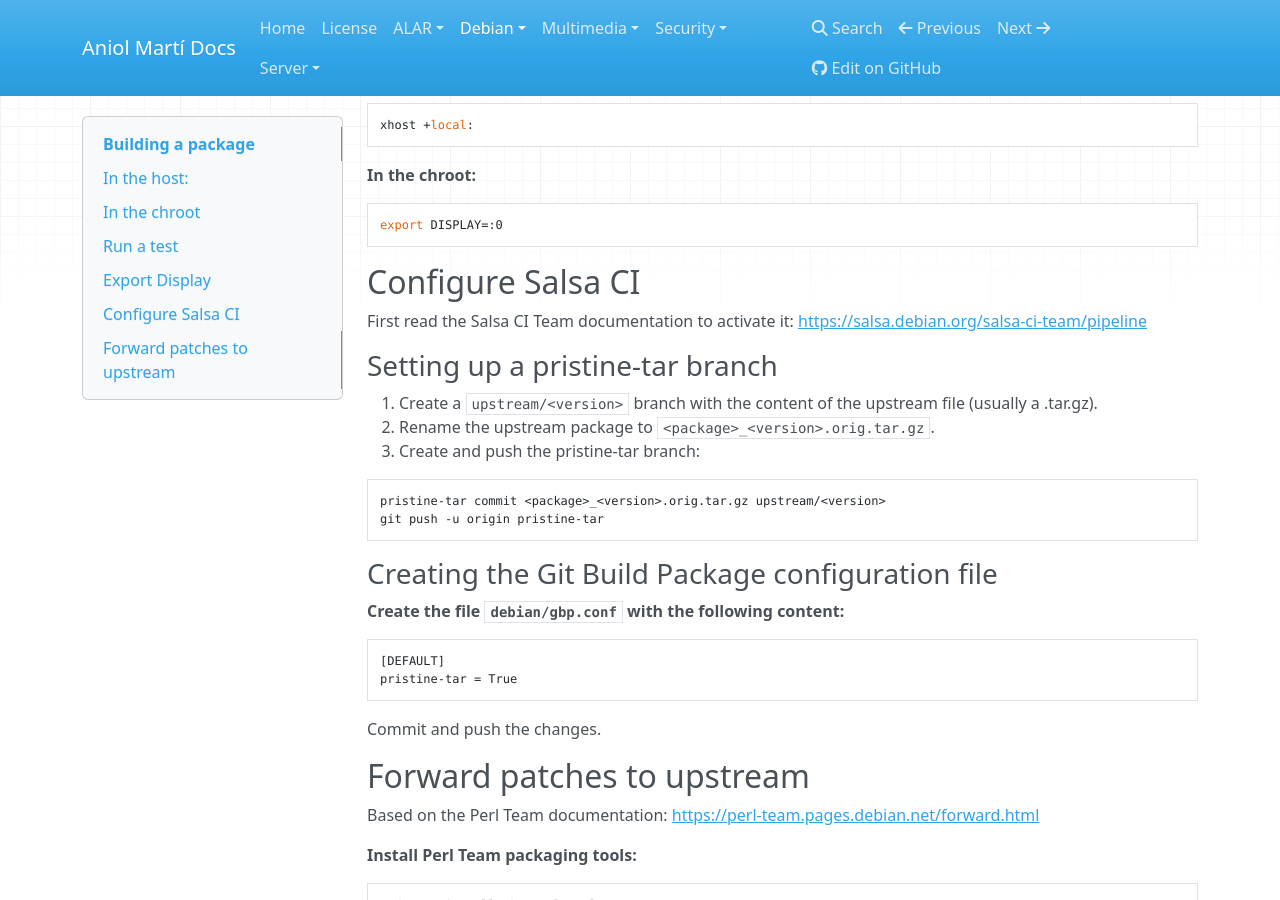
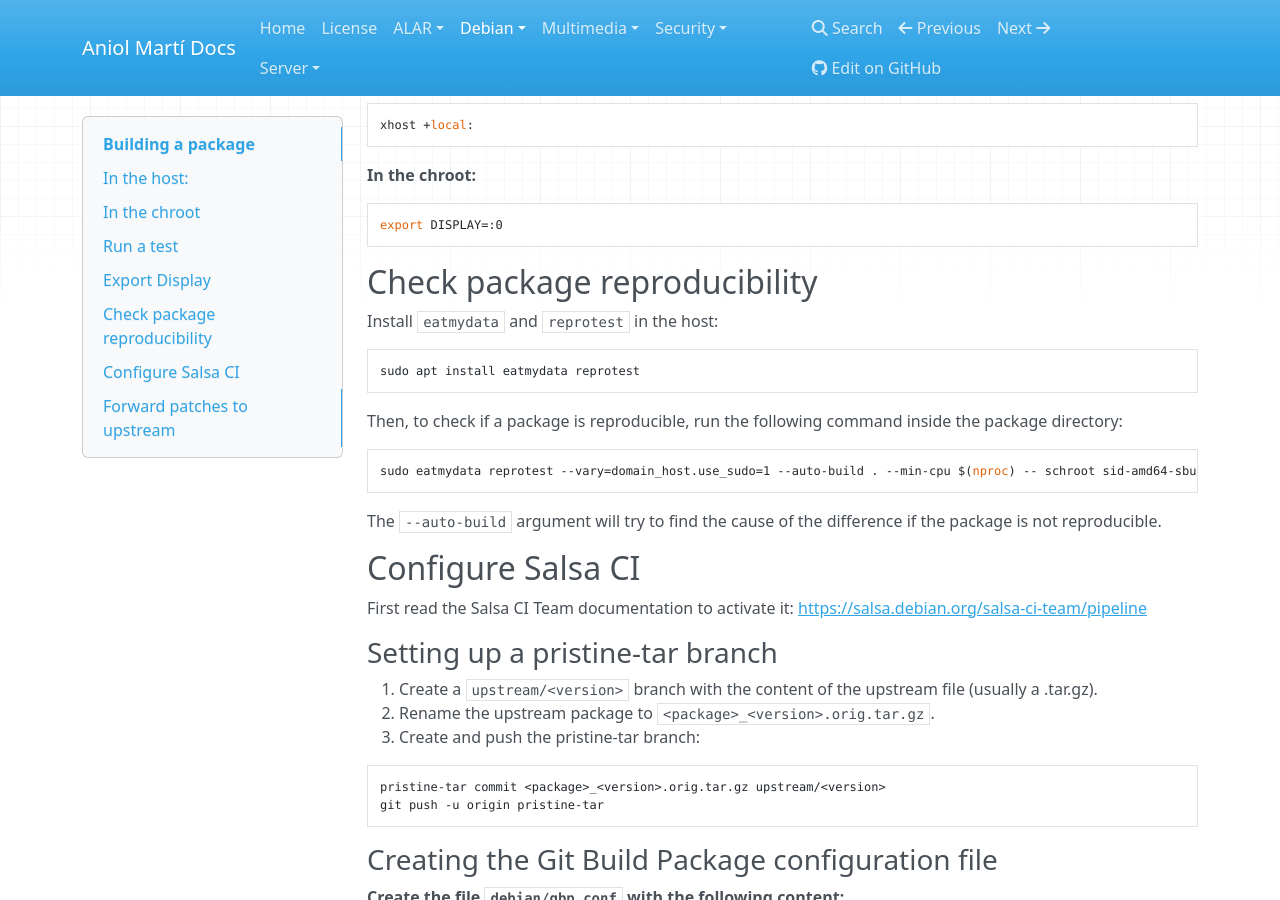
Before and after one commit to aniolm9/docs.aniolmarti.cat, an MkDocs documentation site: the page built from docs/debian/building-a-package.md, in a window 1280 px wide and 900 px high, scrolled down 1861 px. Built offline with MkDocs 1.6.1, drawn with Linux system fonts in a browser that asks for light colours; nearby versions of some CDN libraries; some of the changed text lies outside the part shown.

Commit message:
Add reprotest information

````diff
--- a/docs/debian/building-a-package.md
+++ b/docs/debian/building-a-package.md
@@ -100,6 +100,19 @@ xhost +local:
 export DISPLAY=:0
 ```
 
+## Check package reproducibility
+Install `eatmydata` and `reprotest` in the host:
+```bash
+sudo apt install eatmydata reprotest
+```
+
+Then, to check if a package is reproducible, run the following command inside the package directory:
+```bash
+sudo eatmydata reprotest --vary=domain_host.use_sudo=1 --auto-build . --min-cpu $(nproc) -- schroot sid-amd64-sbuild
+```
+
+The `--auto-build` argument will try to find the cause of the difference if the package is not reproducible.
+
 ## Configure Salsa CI
 First read the Salsa CI Team documentation to activate it: [https://salsa.debian.org/salsa-ci-team/pipeline](https://salsa.debian.org/salsa-ci-team/pipeline)
 
````
Also changed, not shown: other parts of docs/debian/building-a-package.md (+1 -1 lines).
